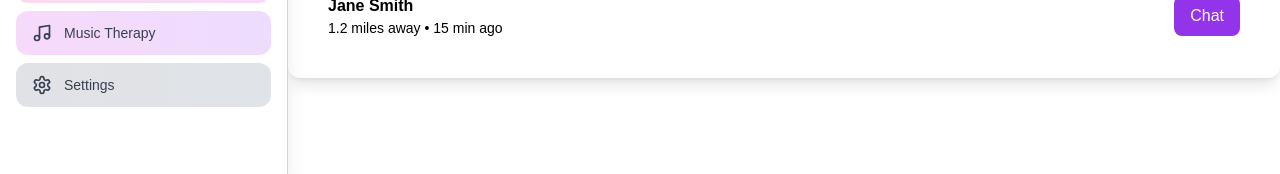
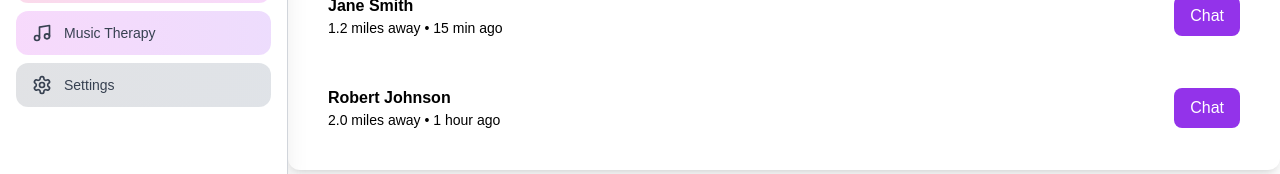
Before and after one commit to Sd2k3/unseencare-main, a React (Vite) app in the folder unseencare-main/Dementia/: page /chat in a window 1280 px wide. Shown: the part 626-800 px from the top of the page. Built offline with nearby package versions, Linux system fonts and the light colour scheme; no server answers; a web font is replaced by a local one.

Commit message:
Update Chat.tsx

```diff
--- a/unseencare-main/Dementia/src/components/Chat.tsx
+++ b/unseencare-main/Dementia/src/components/Chat.tsx
@@ -9,6 +9,7 @@ export default function Chat() {
   const dummyNearbyPatients = [
     { id: 1, name: 'John Doe', distance: '0.5 miles', lastActive: '5 min ago' },
     { id: 2, name: 'Jane Smith', distance: '1.2 miles', lastActive: '15 min ago' },
+    { id: 3, name: 'Robert Johnson', distance: '2.0 miles', lastActive: '1 hour ago' },
   ];
 
   return (<>
```
